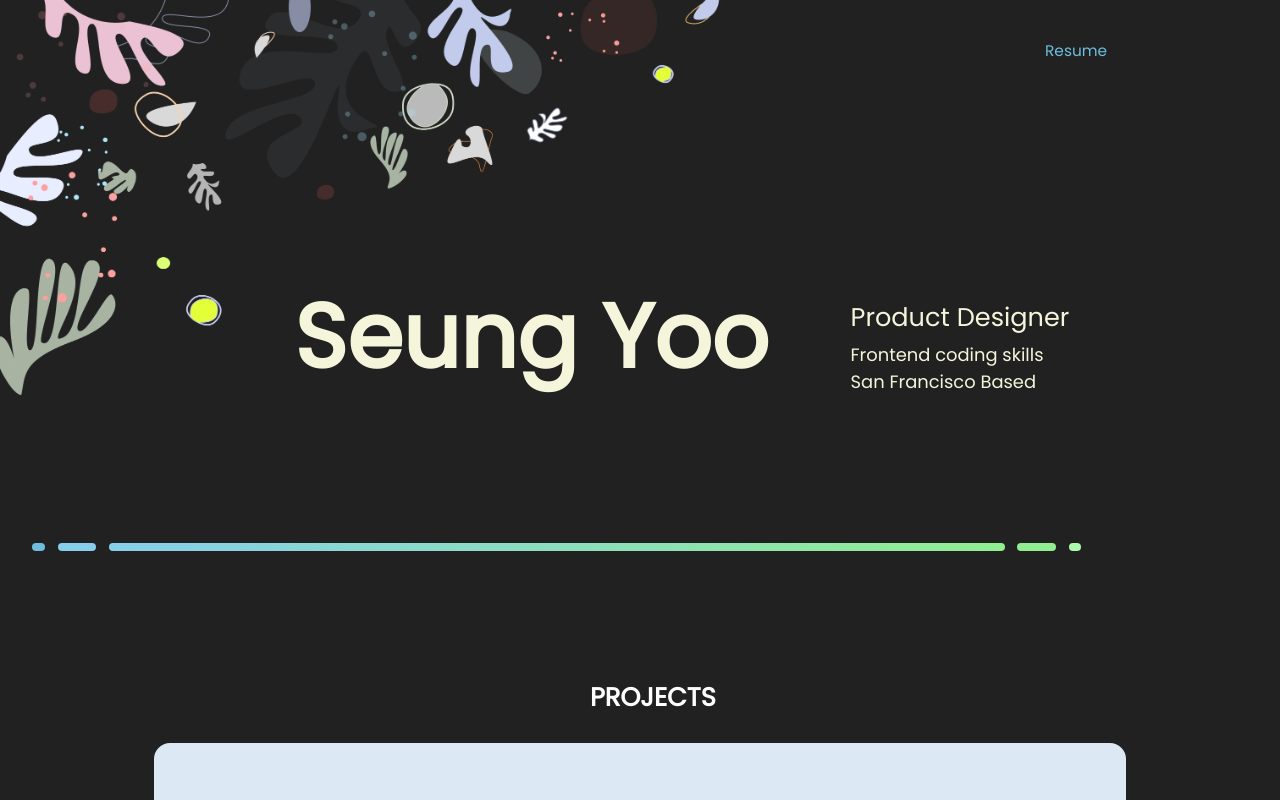
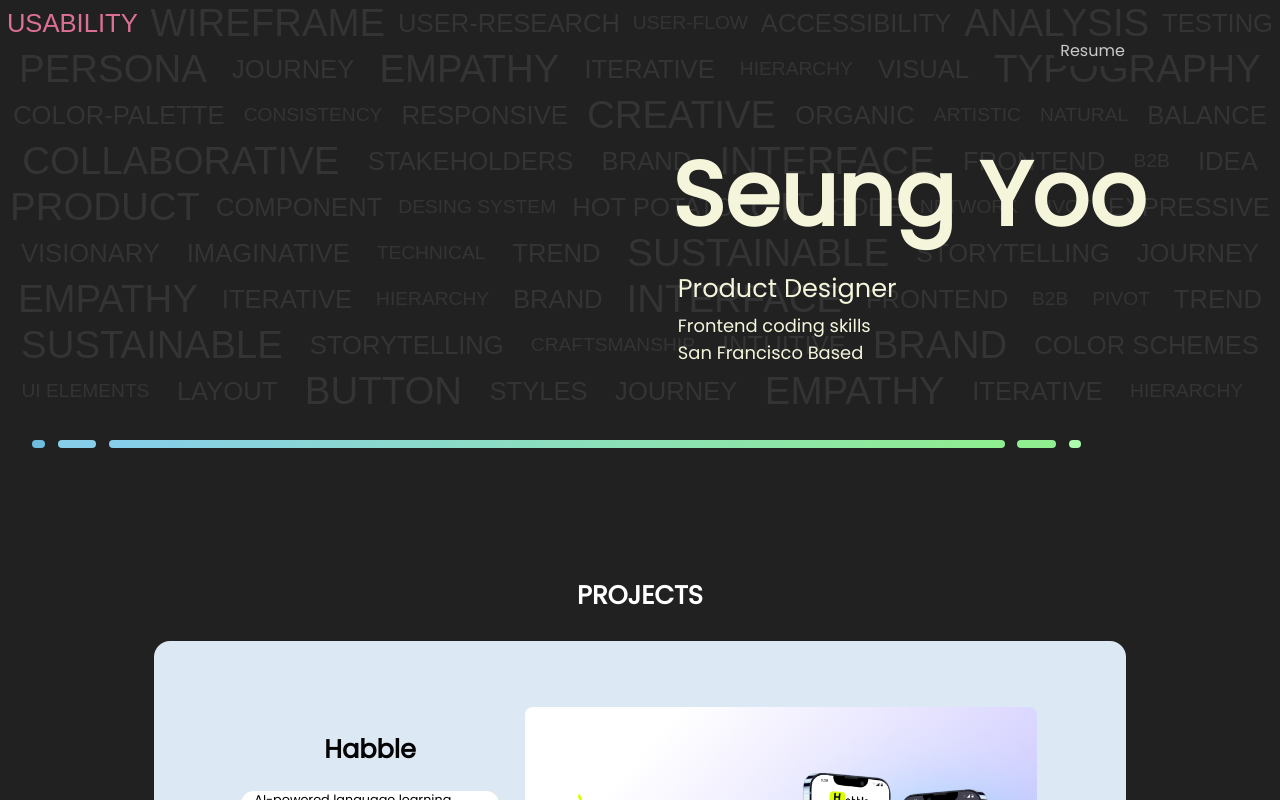
Before and after one commit to SssngM/react-port, a React (Create React App) app: page / in a window 1280 px wide. Shown: the top 800 px of the page. Built offline with nearby package versions, Linux system fonts and the light colour scheme; a web font is replaced by a local one.

Commit message:
update intro

```diff
--- a/src/components/about/about.css
+++ b/src/components/about/about.css
@@ -3,7 +3,6 @@ h3 {
   font-size: 2vw;
   margin: 0;
   color: white;
-  padding: 5% 0 0 2%;
 }
 
 h4 {
--- a/src/components/intro/intro.css
+++ b/src/components/intro/intro.css
@@ -1,55 +1,97 @@
+.bg-words{
+  display: flex;
+  align-content: center;
+  flex-wrap: wrap;
+  justify-content: space-evenly;
+  /* color:rgb(36, 36, 36); */
+  font-size:2.5vw;
+  position: relative;
+}
+/* .bg-words:hover {
+  color:palevioletred
+} */
+
+button {
+  background-color: transparent;
+  border: none;
+  color:rgb(53, 52, 52);
+  font-size:2vw;
+  /* transition-duration: 0.8s; */
+}
+button:hover {
+  color: palevioletred;
+}
+
+.btn2 {
+  font-size:3vw;
+}
+.btn4 {
+  font-size:1.5vw;
+}
+
+
+
+
 .intro1 {
   height: 38vw;
   padding-bottom: 5%;
+  background-color: #212121;
 }
 .resume {
+  margin-left: 77%;
+  position: absolute;
   text-align: right;
   padding: 3% 7% 0 0;
   font-size: 1.2vw;
   background: none;
-  color:rgb(110, 189, 221);
+  color:rgb(42 255 230);
+}
+.resume:hover {
+  background-color: ;
 }
 .i-left {
-  /* flex: 1; */
-  /* background-color: rgb(92, 222, 222); */
-  margin-left: 10%;
-  margin-right: 20%;
+  display: flex;
+  margin-left: 52%;
+  margin-top: 10%;
+  margin-right: 10%;
   font-size: 2vh;
+  position: absolute;
+  background-color: transparent;
+  flex-direction: column;
 }
 
 .i-left-wrapper {
-  padding-top: 10%;
+  /* padding-top: 10%; */
   margin:0;
+  /* display: flex; */
+  /* align-items: center;
+  justify-content: center; */
   display: flex;
-  align-items: center;
-  justify-content: center;
-  text-align: center;
-  flex-direction: column;
+  flex-direction: row;
 }
 
 .i-hello {
   font-size: 1.5vw;
 }
 .i-name {
-  /* margin-top: 10%; */
+  margin: 0;
   font-size: 7vw;
-  padding-right: 10%;
+  /* background-color:  #212121;
+  border-radius: 40% 40%; */
+  /* padding-right: 10%; */
   color: beige;
-  padding-top:5%;
+  /* padding-top:5%; */
+  text-align: center;
 }
 
 .i-title {
   color: beige;
   font-size: 2vw;
+  flex-direction: column;
+  /* padding-bottom: 20%; */
   position: absolute;
-  display: flex;
-  /* align-items: center; */
-  justify-content: center;
-  flex-direction: column;
-  margin-top:5%;
-  margin-left: 5%;
-  padding-left: 55%;
-  width: max-content;
+  margin-top: 21%;
+  margin-left: 23%;
 }
 
 .title-item {
@@ -91,7 +133,7 @@ a {
 }
 
 .i-lines {
-  margin-top: 5%;
+  margin-top: 2%;
   display: flex;
   animation: 3s linear 1s slidein infinite alternate-reverse;
 }
--- a/src/components/intro/intro.js
+++ b/src/components/intro/intro.js
@@ -12,25 +12,45 @@ import Aboutme from "../../imges/about.jpg";
 
 function Intro(props) {
   return (
-    <div  className="intro1" style={{ backgroundImage:`url(${background})`, maxWidth: '100%',backgroundSize:'cover', backgroundRepeat: 'no-repeat'}}>
+    <div  className="intro1" >
+     {/* style={{ backgroundImage:`url(${background})`, maxWidth: '100%',backgroundSize:'cover', backgroundRepeat: 'no-repeat'}}>
     {/* <div> */}
     <div>
+   <div className="bg-words">
+    <button className="btn1">USABILITY  </button>  <button className="btn2"> WIREFRAME  </button> <button className="btn3"> USER-RESEARCH </button>  <button className="btn4"> USER-FLOW </button>
+    <button className="btn1">ACCESSIBILITY  </button>  <button className="btn2"> ANALYSIS  </button> <button className="btn3"> TESTING </button>  <button className="btn2">PERSONA</button>
+    <button className="btn1">JOURNEY  </button>  <button className="btn2"> EMPATHY  </button> <button className="btn3"> ITERATIVE </button>  <button className="btn4">HIERARCHY</button>
+    <button className="btn1">VISUAL  </button>  <button className="btn2"> TYPOGRAPHY  </button> <button className="btn3">  COLOR-PALETTE </button>  <button className="btn4">CONSISTENCY</button>
+    <button className="btn1">RESPONSIVE  </button>  <button className="btn2"> CREATIVE  </button> <button className="btn3"> ORGANIC </button>  <button className="btn4">ARTISTIC</button>
+    <button className="btn4">NATURAL  </button>  <button className="btn3"> BALANCE  </button> <button className="btn2"> COLLABORATIVE </button>  <button className="btn1">STAKEHOLDERS</button>
+    <button className="btn1">BRAND  </button>  <button className="btn2"> INTERFACE  </button> <button className="btn3"> FRONTEND </button>  <button className="btn4">B2B</button>
+    <button className="btn1">IDEA  </button>  <button className="btn2"> PRODUCT  </button> <button className="btn3"> COMPONENT </button>  <button className="btn4">DESING SYSTEM</button>
+    <button className="btn1">HOT POTATO  </button>  <button className="btn2"> GIT  </button> <button className="btn3"> CODE </button>  <button className="btn4">NETWORK</button>
+    <button className="btn4">PIVOT  </button>  <button className="btn3"> EXPRESSIVE  </button> <button className="btn1"> VISIONARY </button>  <button className="btn1">IMAGINATIVE</button>
+    <button className="btn4">TECHNICAL  </button>  <button className="btn3"> TREND  </button> <button className="btn2"> SUSTAINABLE </button>  <button className="btn1">STORYTELLING</button>
+    <button className="btn1">JOURNEY  </button>  <button className="btn2"> EMPATHY  </button> <button className="btn3"> ITERATIVE </button>  <button className="btn4">HIERARCHY</button>
+    <button className="btn1">BRAND  </button>  <button className="btn2"> INTERFACE  </button> <button className="btn3"> FRONTEND </button>  <button className="btn4">B2B</button>
+    <button className="btn4">PIVOT  </button>  <button className="btn3"> TREND  </button> <button className="btn2"> SUSTAINABLE </button>  <button className="btn1">STORYTELLING</button>
+    <button className="btn4">CRAFTSMANSHIP  </button>  <button className="btn3"> INTUITIVE  </button> <button className="btn2"> BRAND </button>  <button className="btn1">COLOR SCHEMES</button>
+    <button className="btn4">UI ELEMENTS  </button>  <button className="btn3"> LAYOUT  </button> <button className="btn2"> BUTTON</button>  <button className="btn1"> STYLES </button>
+       <button className="btn1">JOURNEY  </button>  <button className="btn2"> EMPATHY  </button> <button className="btn3"> ITERATIVE </button>  <button className="btn4">HIERARCHY</button>
 
-
-    <div className="resume"><a href = {Pdf} target = "_blank" className="resume">Resume</a></div>
+    <div className="resume"><a href = {Pdf} target = "_blank"  >Resume</a></div>
       <div className="i-left">
       {/* <div className="resume"><a href = {Pdf} target = "_blank">Resume</a></div> */}
         <div className="i-left-wrapper">
         {/* <div className="i-hello">Hello! I am </div> */}
           <h2 className="i-name"> Seung Yoo</h2>
+        </div>
+        </div>
           <div className="i-title">
             <div className="title-item">Product Designer </div>
               <div className="title-sub">Frontend coding skills</div>
             <div className="title-sub">San Francisco Based </div>
           </div>
 
-        </div>
-      </div>
+
+
       <div className="i-right">
 
         {/* <img src={Introimg} className="intro-img" /> */}
@@ -48,6 +68,7 @@ function Intro(props) {
       <div className="intro-line3"></div>
     </div>
     </div>
+  </div>
   );
 }
 
--- a/src/components/product3/product3.css
+++ b/src/components/product3/product3.css
@@ -27,7 +27,8 @@
 
 .p-li3 {
   background-color: rgb(247, 247, 244);
-  color: black
+  color: black;
+  outline: solid rgb(247, 247, 244);;
 }
 
   .p-title2 {
--- a/src/components/productlist/productlist.css
+++ b/src/components/productlist/productlist.css
@@ -5,7 +5,13 @@
   align-items: center;
   text-align: center;
   background-color: #212121;
-  padding-top: 5%;
+  /* padding-top: 5%; */
+}
+
+.port {
+  font-size: 2vw;
+  text-align: center;
+  padding-top: 2%;
 }
 .products {
   display: flex;
@@ -75,11 +81,12 @@ li {
 
 a {
   font-size: 2vh;
-  color: white;
-  background-color: black;
+  color: #cbcbcb;
+  background-color: #212121;;
   border-radius: 1em;
   padding: 0.5% 7% 0.5% 7%;
   text-align: left;
+  outline: solid #212121;
 }
 
 .a-link {
@@ -89,7 +96,10 @@ a {
 
 a:hover {
   /* text-decoration: underline; */
-  background-color:rgb(71, 78, 84);
+  background-color: transparent;
+  transition-duration: 0.3s;
+  color: rgb(242, 110, 154);
+
 }
 /* section {
   font-size: 1.5em;
@@ -110,7 +120,6 @@ a {
 .port {
   font-size: 2vh;
   margin: 0;
-
 }
 .p-title {
   font-size: 2vh;
--- a/src/components/skill/skill.css
+++ b/src/components/skill/skill.css
@@ -5,10 +5,7 @@
 }
 
 
-.port {
-    font-size: 2vw;
-    text-align: center;
-}
+
 
 .contact {
     font-size: 1vw;
@@ -27,6 +24,7 @@
 
 .contact-list {
 background:none;
+outline:0;
 }
 
 .k-contact {
```
